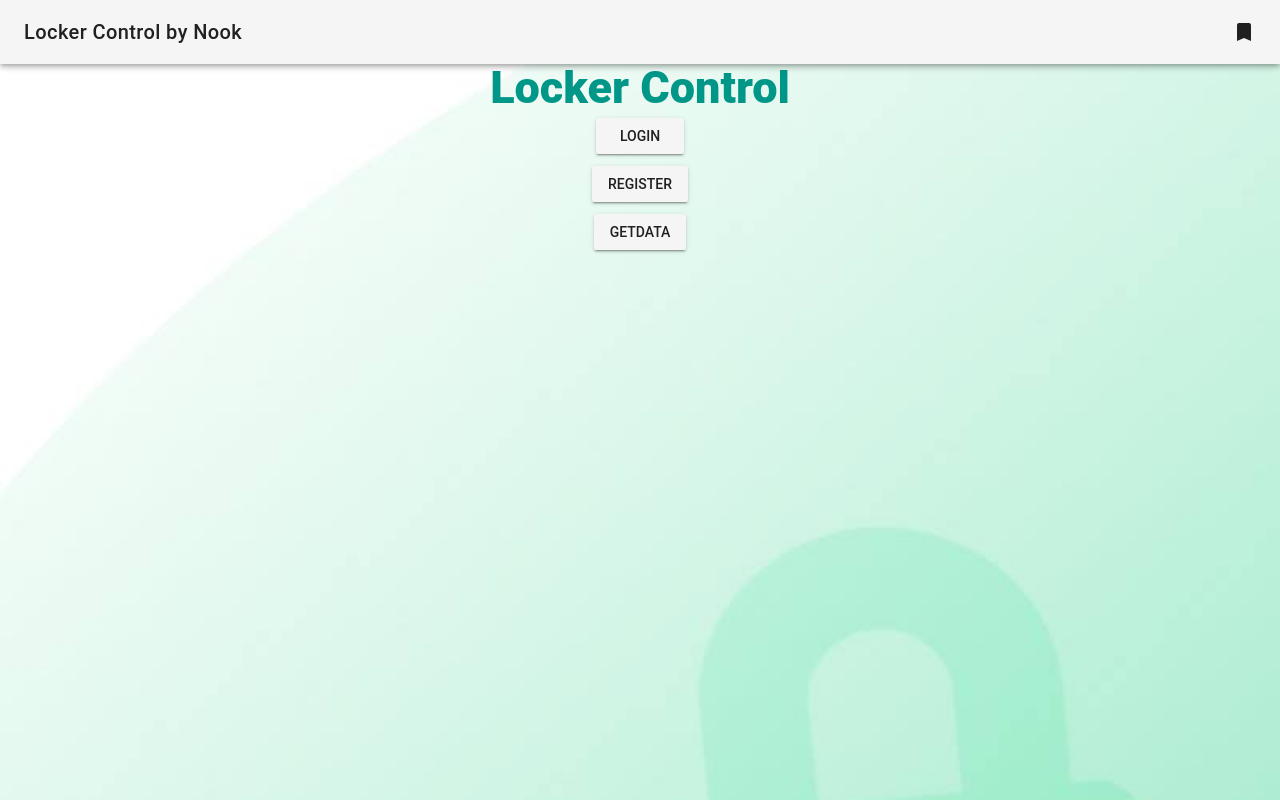
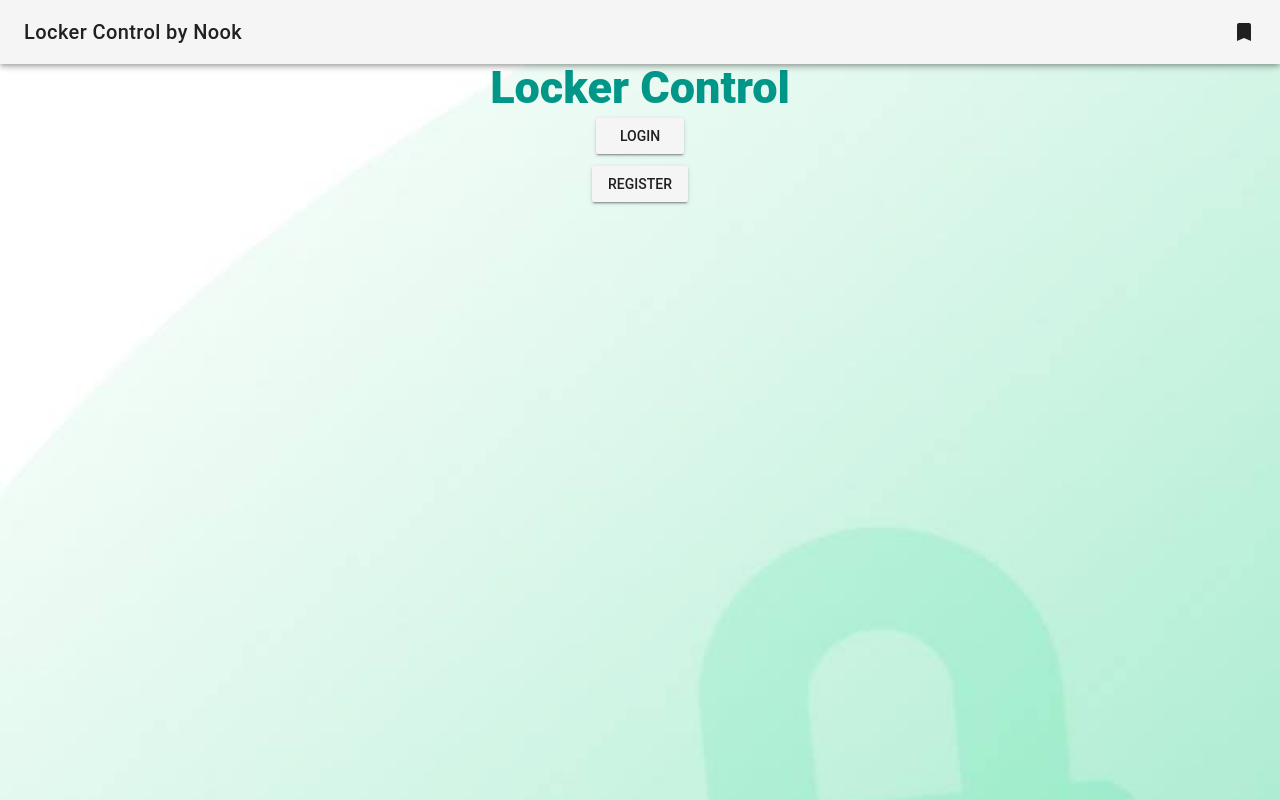
Before and after one commit to nook3920/locker, a Vue app: page / in a window 1280 px wide. Built offline with nearby package versions, Linux system fonts and the light colour scheme.

Commit message:
remove getData Button

```diff
--- a/src/views/Home.vue
+++ b/src/views/Home.vue
@@ -3,7 +3,6 @@
           <h1 class="display-2 font-weight-black teal--text">Locker Control</h1>
           <v-btn to="/login">LOGIN</v-btn>
           <v-btn to="/register">REGISTER</v-btn>
-          <v-btn @click="realtime">GetData</v-btn>
           <h1 v-for="d in data" :key="d">{{d}}</h1>
     </v-layout>
 </template>
@@ -22,12 +21,6 @@ export default {
       data.forEach((d) => {
         console.log(d.data())
       })
-    },
-    async realtime () {
-      firebase.firestore().collection('car').doc('park').onSnapshot( function(doc) {
-        this.data = doc.data()
-        console.log(doc.data())
-      })
     }
   },
 };
```
